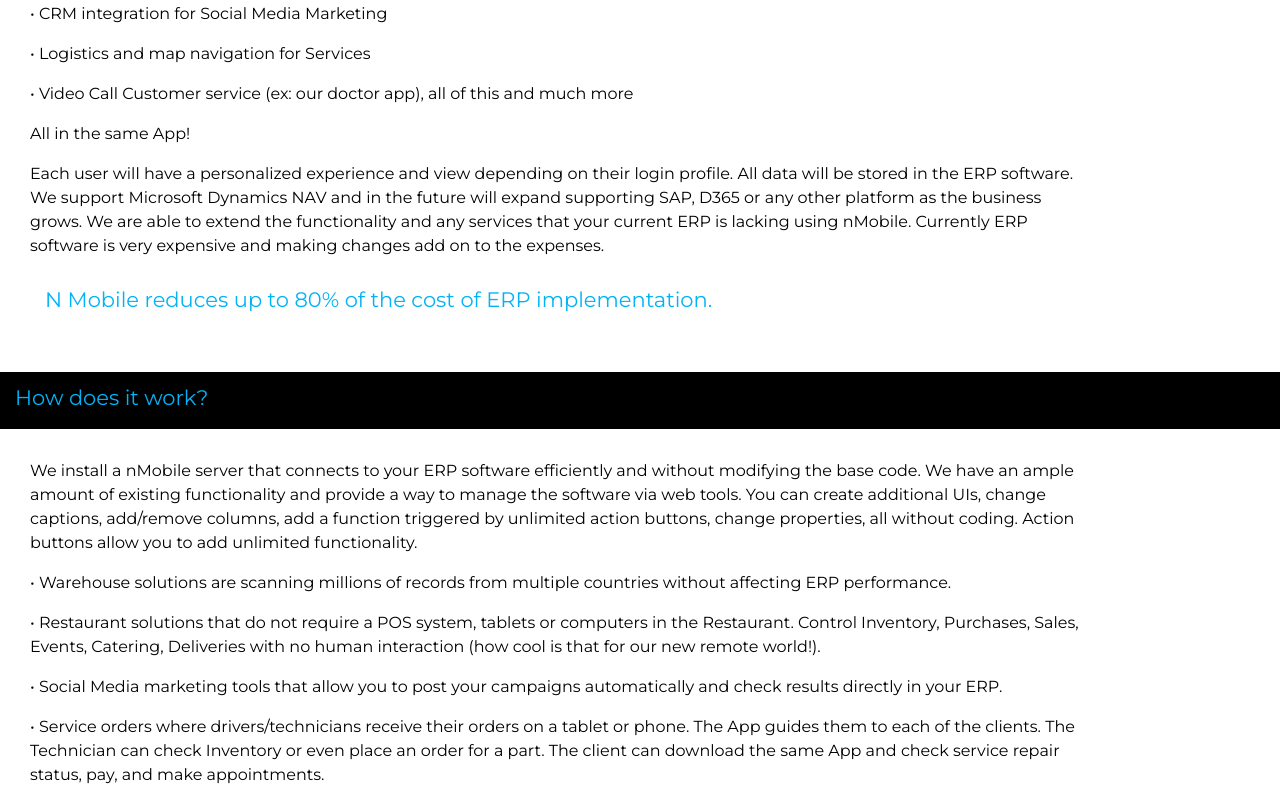
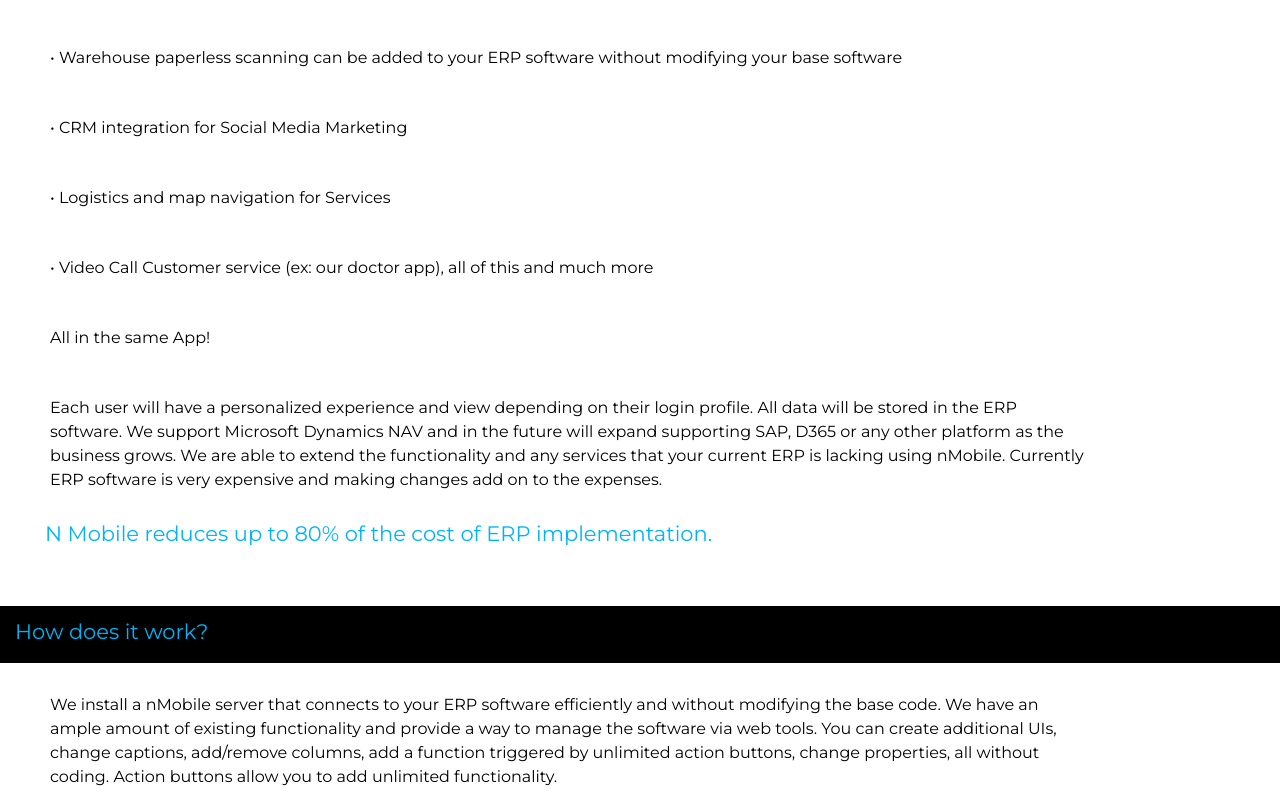
Before and after one commit to ValianaJosic/nMobile, a React (Create React App) app: page /about in a window 1280 px wide. Shown: the part 1120-1920 px from the top of the page. Built offline with nearby package versions, Linux system fonts and the light colour scheme.

Commit message:
about page content CSS

```diff
--- a/src/Pages/About/about.css
+++ b/src/Pages/About/about.css
@@ -5,6 +5,7 @@
 
 .about-info{
     padding-top: 30px;
+    padding-left: 20px;
 }
 
 .about-img{
--- a/src/Pages/About/about.js
+++ b/src/Pages/About/about.js
@@ -13,7 +13,7 @@
 
         <p className="about-info">During these difficult times small businesses are the ones affected most. As we shift more towards a digital world , the only way for your business to thirve is to adapt to the changes. nMobile is an ERP Software that helps manage your day-to-day processes virtually.</p>
 
-        <p>Extend your business beyond your office walls with a personalized App tailored to your industry.</p>
+        <p className="about-info">Extend your business beyond your office walls with a personalized App tailored to your industry.</p>
         <p className='about-intro'>Whether it’s retail, restaurant, warehouse, medical and more, we can help you make the transition and launch your small enterprise into the new tech world.</p>
 
       </div>
@@ -26,12 +26,12 @@
         <p className="about-info">This business App gives the client the ability to add/change functionality to the ERP in the background and provides a UI that is accessible in any device, online, offline, etc. without the need of hiring a programmer. For example:
         </p>
 
-        <p>• Warehouse paperless scanning can be added to your ERP software without modifying your base software</p>
-        <p>• CRM integration for Social Media Marketing</p>
-        <p>• Logistics and map navigation for Services</p>
-        <p>• Video Call Customer service (ex: our doctor app), all of this and much more</p>
-        <p> All in the same App!</p>
-        <p>Each user will have a personalized experience and view depending on their login profile. All data will be stored in the ERP software. We support Microsoft Dynamics NAV and in the future will expand supporting SAP, D365 or any other platform as the business grows. We are able to extend the functionality and any services that your current ERP is lacking using nMobile.
+        <p className="about-info">• Warehouse paperless scanning can be added to your ERP software without modifying your base software</p>
+        <p className="about-info">• CRM integration for Social Media Marketing</p>
+        <p className="about-info">• Logistics and map navigation for Services</p>
+        <p className="about-info">• Video Call Customer service (ex: our doctor app), all of this and much more</p>
+        <p className="about-info"> All in the same App!</p>
+        <p className="about-info">Each user will have a personalized experience and view depending on their login profile. All data will be stored in the ERP software. We support Microsoft Dynamics NAV and in the future will expand supporting SAP, D365 or any other platform as the business grows. We are able to extend the functionality and any services that your current ERP is lacking using nMobile.
         Currently ERP software is very expensive and making changes add on to the expenses.</p>
         <p className='about-intro'>N Mobile reduces up to 80% of the cost of ERP implementation.</p>
       </div>
@@ -41,10 +41,10 @@
       <div className="intro-div">
       <p className="about-info">We install a nMobile server that connects to your ERP software efficiently and without modifying the base code. We have an ample amount of existing functionality and provide a way to manage the software via web tools. You can create additional UIs, change captions, add/remove columns, add a function triggered by unlimited action buttons, change properties, all without coding. Action buttons allow you to add unlimited functionality.
         </p>
-        <p>• Warehouse solutions are scanning millions of records from multiple countries without affecting ERP performance.</p>
-        <p>• Restaurant solutions that do not require a POS system, tablets or computers in the Restaurant. Control Inventory, Purchases, Sales, Events, Catering, Deliveries with no human interaction (how cool is that for our new remote world!).</p>
-        <p>• Social Media marketing tools that allow you to post your campaigns automatically and check results directly in your ERP.</p>
-        <p>• Service orders where drivers/technicians receive their orders on a tablet or phone. The App guides them to each of the clients. The Technician can check Inventory or even place an order for a part. The client can download the same App and check service repair status, pay, and make appointments.</p>
+        <p className="about-info">• Warehouse solutions are scanning millions of records from multiple countries without affecting ERP performance.</p>
+        <p className="about-info">• Restaurant solutions that do not require a POS system, tablets or computers in the Restaurant. Control Inventory, Purchases, Sales, Events, Catering, Deliveries with no human interaction (how cool is that for our new remote world!).</p>
+        <p className="about-info">• Social Media marketing tools that allow you to post your campaigns automatically and check results directly in your ERP.</p>
+        <p className="about-info">• Service orders where drivers/technicians receive their orders on a tablet or phone. The App guides them to each of the clients. The Technician can check Inventory or even place an order for a part. The client can download the same App and check service repair status, pay, and make appointments.</p>
 
           <p className='about-intro'>Everything in one place so you don’t need to search for programmers, project managers or create a large technological infrastructure that can be difficult for a small business. nMobile will handle all your businesses’ needs at a very low cost.</p>
 
```
